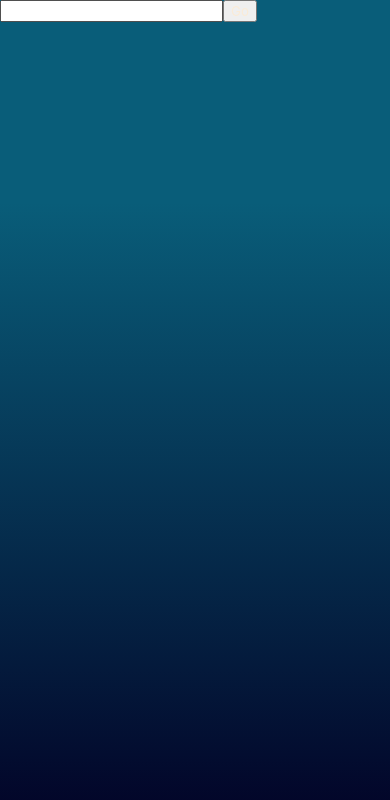
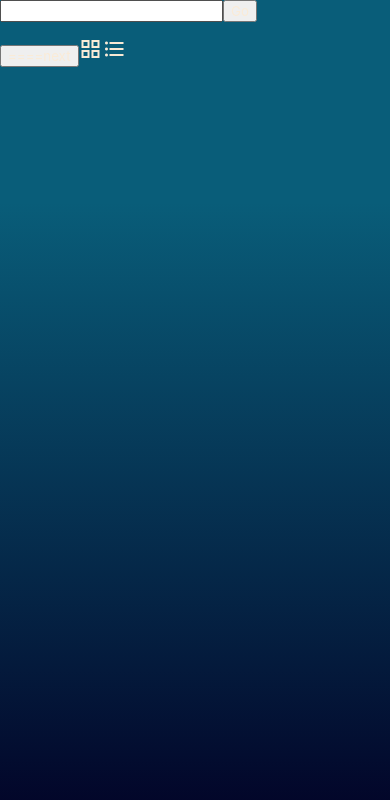
Before and after one commit to yaakovmargalit/hot-playlist, a React (Create React App) app: page / in a window 390 px wide. Shown: the top 800 px of the page. Built offline with nearby package versions, Linux system fonts and the light colour scheme.

Commit message:
add list/grid mode

```diff
--- a/public/index.html
+++ b/public/index.html
@@ -9,6 +9,8 @@
       name="description"
       content="Web site created using create-react-app"
     />
+    <link href="https://fonts.googleapis.com/icon?family=Material+Icons"
+      rel="stylesheet">
     <link rel="apple-touch-icon" href="%PUBLIC_URL%/logo192.png" />
     <!--
       manifest.json provides metadata used when your web app is installed on a
--- /dev/null
+++ b/src/assets/scss/cmps/_results-list.scss
@@ -0,0 +1,18 @@
+.list-mode-for-list {
+    display: flex;
+}
+.grid-mode-for-list {
+    display: grid;
+    grid-template-columns: repeat( 3, 250px );
+        grid-template-rows: 1fr 1fr;
+    gap: 15px;
+}
+
+@media (max-width:500px) {
+    .grid-mode-for-list {
+        display: grid;
+        grid-template-columns: repeat( auto-fit, 150px );
+        justify-content: space-around;
+        gap: 15px;
+    }
+}
--- a/src/assets/scss/cmps/_results-preview.scss
+++ b/src/assets/scss/cmps/_results-preview.scss
@@ -1,3 +1,76 @@
-.results-preview{
+.list-mode {
+    max-width: 600px;
+    a {
+        display: flex;
+        justify-content: space-between;
+        align-items: center;
+        width: 100%;
+        img {
+            width: 100px;
+        }
+        p {
+            align-self: flex-start;
+        }
+    }
+}
+.grid-mode {
+    width: 250px;
+    height: 250px;
+    box-shadow: 0 0 9px 1px #ffffff78;
+    border-radius: 3px;
+    a {
+        display: grid;
+        align-items: center;
+        width: 100%;
+        height: 100%;
+        img {
+            width: 200px;
+            grid-row: 1;
+            grid-column: 1;
+            margin: auto;
+        }
+        p {
+            align-self: flex-start;
+            grid-row: 1;
+            grid-column: 1;
+            align-self: flex-end;
+            max-height: 70px;
+            min-height: 70px;
+            overflow: hidden;
+            background-color: rgba(189, 189, 189, 0.787);
+            color: white;
+            z-index: 2;
+        }
+    }
+}
 
+@media (max-width:500px) {
+    .grid-mode {
+        width: 200px;
+        height: 200px;
+        box-shadow: 0 0 9px 1px #ffffff78;
+        border-radius: 3px;
+        a {
+            display: grid;
+            align-items: center;
+            width: 100%;
+            height: 100%;
+            img {
+                width: 100px;
+                grid-row: 1;
+                grid-column: 1;
+            }
+            p {
+                align-self: flex-start;
+                grid-row: 1;
+                grid-column: 1;
+                align-self: flex-end;
+                max-height: 70px;
+                min-height: 70px;
+                overflow: hidden;
+                background-color: rgba(189, 189, 189, 0.52);
+                z-index: 2;
+            }
+        }
+    }
 }
--- a/src/assets/scss/global.scss
+++ b/src/assets/scss/global.scss
@@ -19,4 +19,5 @@
 
 
 // Components
-@import "cmps/results-preview"
+@import "cmps/results-preview";
+@import "cmps/results-list";
--- /dev/null
+++ b/src/cmps/ListControls.jsx
@@ -0,0 +1,14 @@
+
+export function ListControls(props) {
+    return (
+        <div>
+            <button onClick={props.onNextResults}>====next</button>
+            <span onClick={()=>props.onChangeMode(false)} class="material-icons ">
+                grid_view
+            </span>
+            <span onClick={()=>props.onChangeMode(true)} class="material-icons">
+                format_list_bulleted
+            </span>
+        </div>
+    )
+}
--- a/src/cmps/ResultsList.jsx
+++ b/src/cmps/ResultsList.jsx
@@ -3,8 +3,8 @@ import { ResultsPreview } from "./ResultsPreview";
 export function ResultsList(props) {
     if(!props.resultsList)return <div>Loading...</div>
     return (
-        <div>
-            {props.resultsList.map(resultsItem => <ResultsPreview resultsItem={resultsItem} key={resultsItem.url} />)}
+        <div className={` ${props.isListMode? 'list-mode-for-list':'grid-mode-for-list'}`}>
+            {props.resultsList.map(resultsItem => <ResultsPreview isListMode={props.isListMode} resultsItem={resultsItem} key={resultsItem.url} />)}
         </div>
     )
 }
--- a/src/cmps/ResultsPreview.jsx
+++ b/src/cmps/ResultsPreview.jsx
@@ -1,20 +1,13 @@
 import { Link } from "react-router-dom";
 
 export function ResultsPreview(props) {
-    const {resultsItem}= props
+    const {resultsItem , isListMode}= props
     return (
-        <div className="results-preview">
+        <div className={`results-preview ${isListMode? 'list-mode':'grid-mode'}`}>
             <Link to={{pathname: `/player`, query: {...resultsItem  }}}>
-                <h4>{resultsItem.name}</h4>
+                <p>{resultsItem.name}</p>
                 <img src={resultsItem.img} alt="" />
             </Link>
-            {/* <Link to={{
-                pathname: '/player',
-                playerProps: {...resultsItem}
-            }}>
-                <h4>{resultsItem.name}</h4>
-                <img src={resultsItem.img} alt="" />
-            </Link> */}
         </div>
     )
 }
--- a/src/pages/HomePage.jsx
+++ b/src/pages/HomePage.jsx
@@ -1,24 +1,25 @@
 import { useState, useEffect } from "react";
 import { useDispatch } from "react-redux";
 import { useSelector } from "react-redux";
+import { ListControls } from "../cmps/ListControls";
 import { ResultsList } from "../cmps/ResultsList";
 import { SearchBar } from "../cmps/SearchBar";
 import { searchService } from "../services/search.servcis";
-import { loadResults } from "../store/actions/resultsActions";
+import { loadResults, setResultsPage } from "../store/actions/resultsActions";
 
 export function HomePage() {
 
     const [searchTerm, setSearchTerm] = useState('')
-    const [resultsList, setResultsList] = useState([])
-
-    const { results } = useSelector(state => state.resultsModule)
+    const [isListMode, setDisplayList] = useState(false)
+    const { results, page } = useSelector(state => state.resultsModule)
     const dispatch = useDispatch()
 
     useEffect(() => {
         (async () => {
             if (!searchTerm) return
             try {
-                dispatch(loadResults(searchTerm))
+                await dispatch(loadResults(searchTerm))
+                resultsForList()
             } catch (err) {
                 console.log(err);
             }
@@ -29,10 +30,21 @@ export function HomePage() {
         setSearchTerm(() => term)
     }
 
+    const resultsForList = () => {
+        return results.slice(page, page + 6)
+
+    }
+    const onNextResults = () => {
+        dispatch(setResultsPage())
+    }
+    const onChangeMode = (isList)=>{
+        setDisplayList(isList)
+    }
     return (
         <div className="home-page">
             <SearchBar onSearch={onSearch} />
-            <ResultsList resultsList={results} />
+            <ResultsList isListMode={isListMode} resultsList={resultsForList()} />
+            <ListControls onNextResults={onNextResults} onChangeMode={onChangeMode} />
         </div>
     )
 }
--- a/src/pages/ImageContainer.jsx
+++ b/src/pages/ImageContainer.jsx
@@ -1,8 +1,7 @@
 import { useLocation } from "react-router-dom";
-import { useParams } from "react-router-dom"
 
 export function ImageContainer(props) {
-    const { query, search } = useLocation();
+    const { query } = useLocation();
     console.log(query);
     return (
         <div>
--- a/src/store/actions/resultsActions.js
+++ b/src/store/actions/resultsActions.js
@@ -11,3 +11,10 @@ export function loadResults(term) {
         }
     }
 }
+export function setResultsPage() {
+    return (dispatch, getState) => {
+        var { results, page } = getState().resultsModule
+        page = (results.length - page < 6) ? 0 : page + 6
+        dispatch({ type: 'SET_PAGE', page })
+    }
+}
--- a/src/store/reducers/resultsReducer.js
+++ b/src/store/reducers/resultsReducer.js
@@ -1,16 +1,20 @@
 const INITIAL_STATE = {
     results: [],
-    term: null
+    page: 0
 }
 
 export function resultsReducer(state = INITIAL_STATE, action) {
-
     switch (action.type) {
         case 'SET_RESULTS':
             return {
                 ...state,
                 results: [...action.res]
             };
+        case 'SET_PAGE':
+            return {
+                ...state,
+                page: action.page
+            };
         default:
             return state;
     }
```
